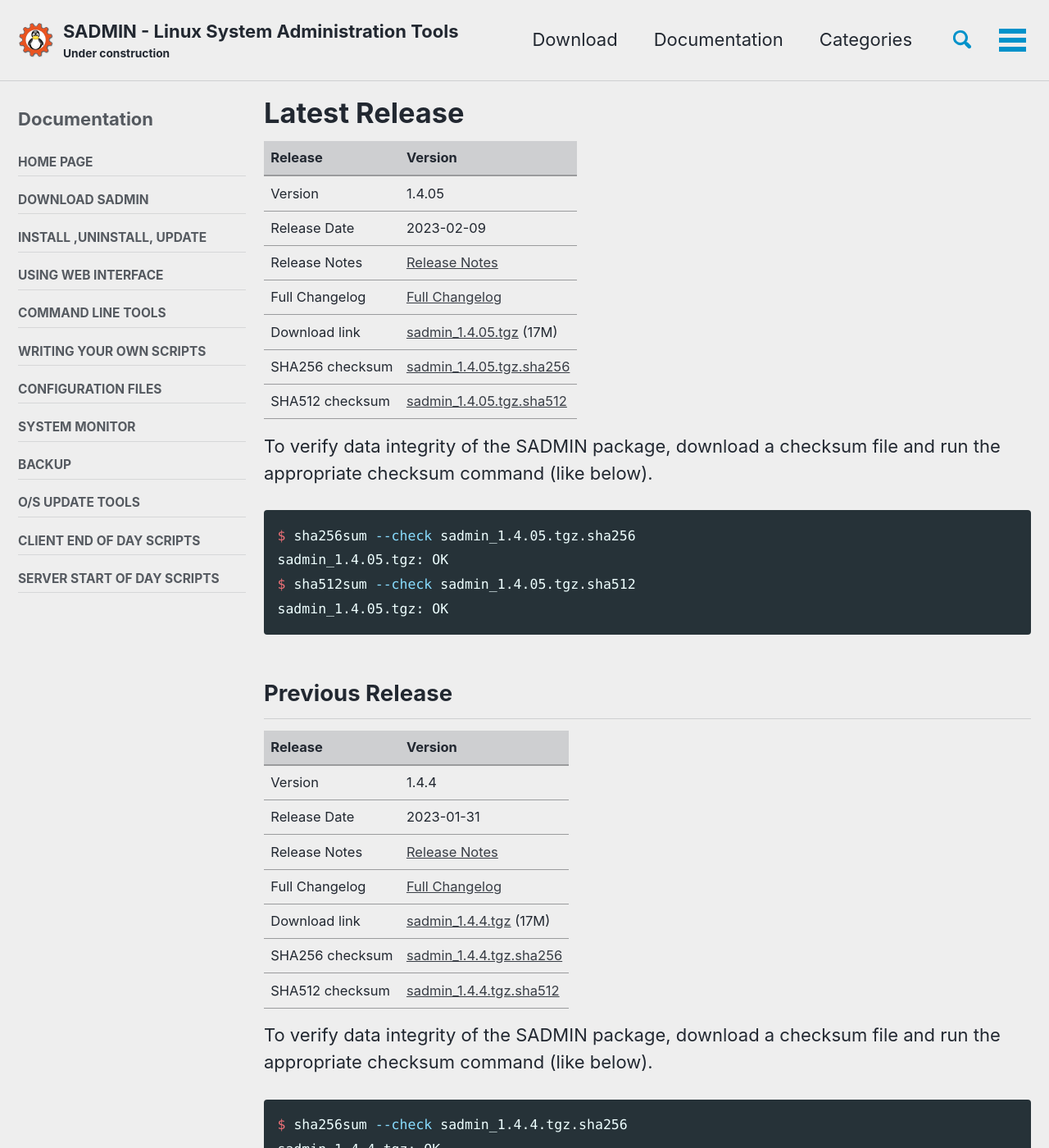
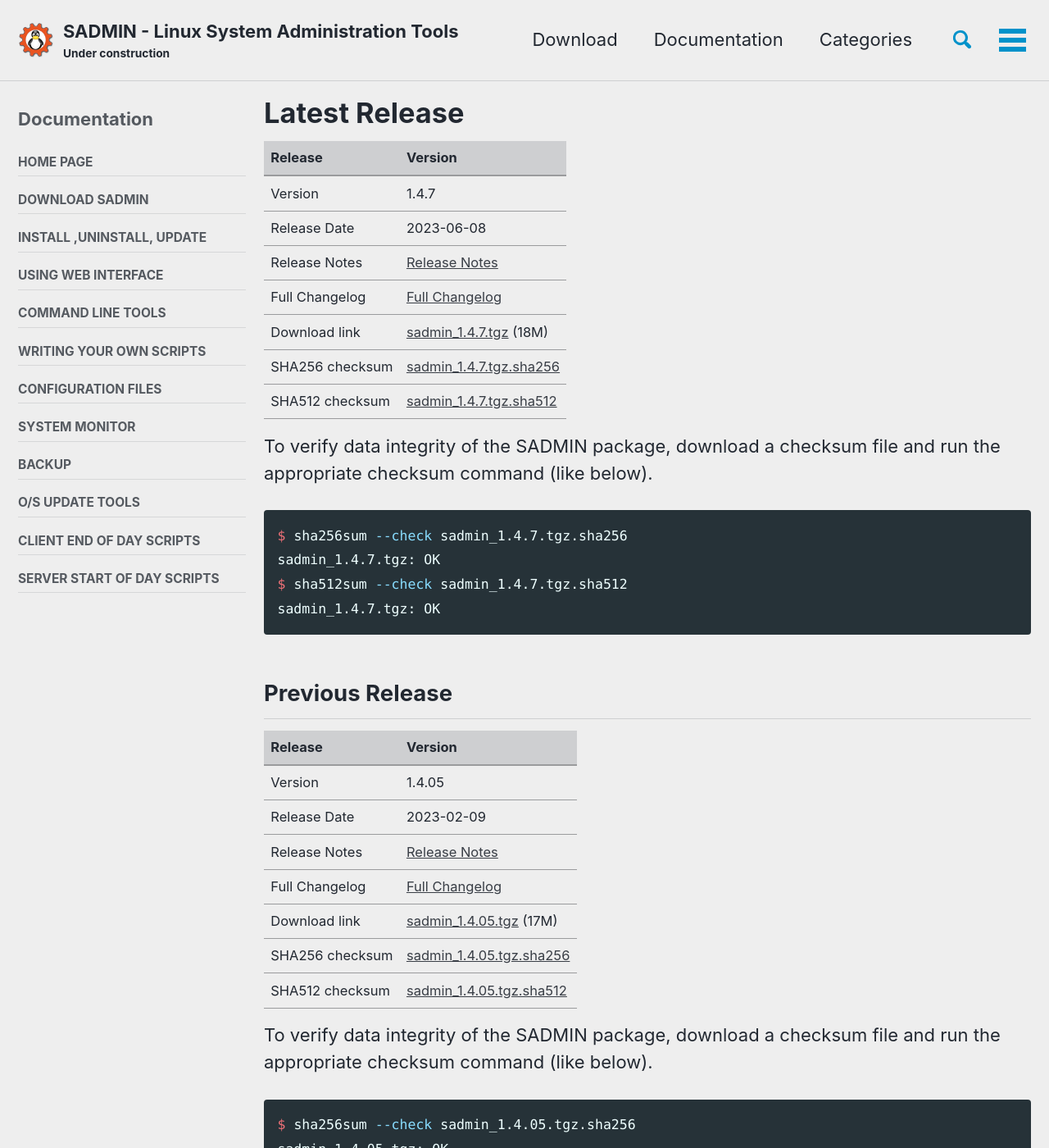
Before and after one commit to jadupl2/jadupl2.github.io, a Jekyll site: the page built from _pages/download.md, in a window 1280 px wide and 1400 px high. Shown: the whole window at 82% size. Built offline with Jekyll 4.4.1, drawn with Linux system fonts in a browser that asks for light colours; cached includes are drawn as plain includes.

````diff
--- a/_pages/download.md
+++ b/_pages/download.md
@@ -1,9 +1,9 @@
 ---
 title:          Latest Release
 desc:           Download SADMIN page
-version:        1.4.5
-updated:        2023-02-09
-os:             Linux, Aix, MacOS
+version:        1.4.7
+updated:        2023-06-08
+os:             Linux
 type:           D  # [D]oc [S]=Server only [C]=Client [B]oth
 tags:           [ download ]
 categories:     [ download ]
@@ -17,6 +17,35 @@ sidebar:
   title:        "Documentation"
   nav:          sidebar-manpage
 ---
+
+
+| Release         | Version    |
+| :---            | :---       |
+| Version         | 1.4.7    |
+| Release Date    | 2023-06-08  |
+| Release Notes   | [Release Notes](https://github.com/jadupl2/sadmin/releases/tag/1.4.7) |
+| Full Changelog  | [Full Changelog](https://github.com/jadupl2/sadmin/blob/master/changelog.md) |
+| Download link   | [sadmin_1.4.7.tgz](https://github.com/jadupl2/sadmin/releases/download/1.4.7/sadmin_1.4.7.tgz) (18M) |
+| SHA256 checksum | [sadmin_1.4.7.tgz.sha256](https://github.com/jadupl2/sadmin/releases/download/1.4.7/sadmin_1.4.7.tgz.sha256)|
+| SHA512 checksum | [sadmin_1.4.7.tgz.sha512](https://github.com/jadupl2/sadmin/releases/download/1.4.7/sadmin_1.4.7.tgz.sha512)|
+
+To verify data integrity of the SADMIN package, download a checksum file and run the appropriate
+checksum command (like below).
+```bash
+$ sha256sum --check sadmin_1.4.7.tgz.sha256
+sadmin_1.4.7.tgz: OK
+$ sha512sum --check sadmin_1.4.7.tgz.sha512
+sadmin_1.4.7.tgz: OK
+```
+
+
+
+
+
+
+## Previous Release
+
+
 
 | Release         | Version    |
 | :---            | :---       |
````
Also changed, not shown: other parts of _pages/download.md (+0 -6 lines), index.md (+2 -2 lines).
